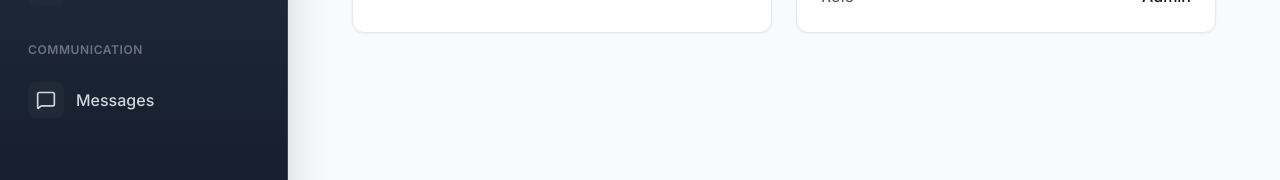
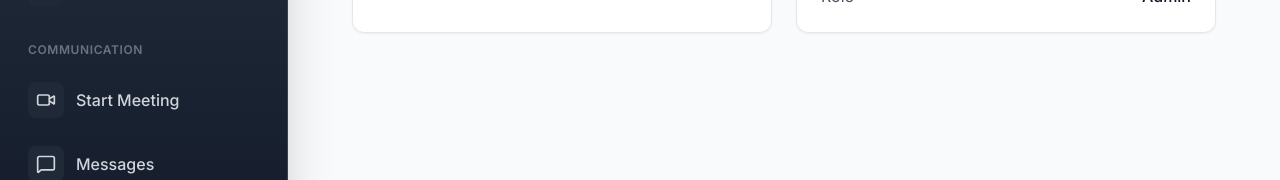
Before and after one commit to fromscode/OpenAcademy, a React (Vite) app in the folder frontend/: page /dashboard/admin/dashboard in a window 1280 px wide. Shown: the part 462-642 px from the top of the page. Built offline with nearby package versions, Linux system fonts and the light colour scheme; sample sign-in values are in the browser's storage.

Commit message:
Meeting button added

```diff
--- a/frontend/src/components/Layout/Sidebar.jsx
+++ b/frontend/src/components/Layout/Sidebar.jsx
@@ -63,6 +63,12 @@ const Sidebar = ({ isOpen, onClose }) => {
             title: "Communication",
             items: [
               {
+                icon: Video,
+                label: "Start Meeting",
+                path: "https://deeppati2005.github.io/mumble/",
+                external: true,
+              },
+              {
                 icon: MessageSquare,
                 label: "Messages",
                 path: "/dashboard/messages",
@@ -105,6 +111,12 @@ const Sidebar = ({ isOpen, onClose }) => {
           {
             title: "Communication",
             items: [
+              {
+                icon: Video,
+                label: "Start Meeting",
+                path: "https://deeppati2005.github.io/mumble/",
+                external: true,
+              },
               {
                 icon: MessageSquare,
                 label: "Messages",
--- a/frontend/src/services/api.js
+++ b/frontend/src/services/api.js
@@ -37,20 +37,22 @@ const handleResponse = async (response) => {
     return text;
   };
 
-  // Handle authentication errors (401 Unauthorized or 403 Forbidden)
-  if (response.status === 401 || response.status === 403) {
-    // Clear invalid token and redirect to login
+  // Handle authentication errors
+  if (response.status === 401) {
+    // Unauthorized: clear session and redirect to login
     sessionStorage.removeItem("openacademy_token");
     sessionStorage.removeItem("openacademy_user");
-
-    // Dispatch custom event for logout
     window.dispatchEvent(new CustomEvent("auth:unauthorized"));
 
     const body = await parseBody();
-    const message =
-      response.status === 401
-        ? "Session expired. Please login again."
-        : "Access denied. Insufficient permissions.";
+    const message = "Session expired. Please login again.";
+    throw new Error(body?.message || message);
+  }
+
+  if (response.status === 403) {
+    // Forbidden: keep session, surface error to UI
+    const body = await parseBody();
+    const message = "Access denied. Insufficient permissions.";
     throw new Error(body?.message || message);
   }
 
```
Also changed, not shown: 1 other file (tests, documents, lock files or other folders).
